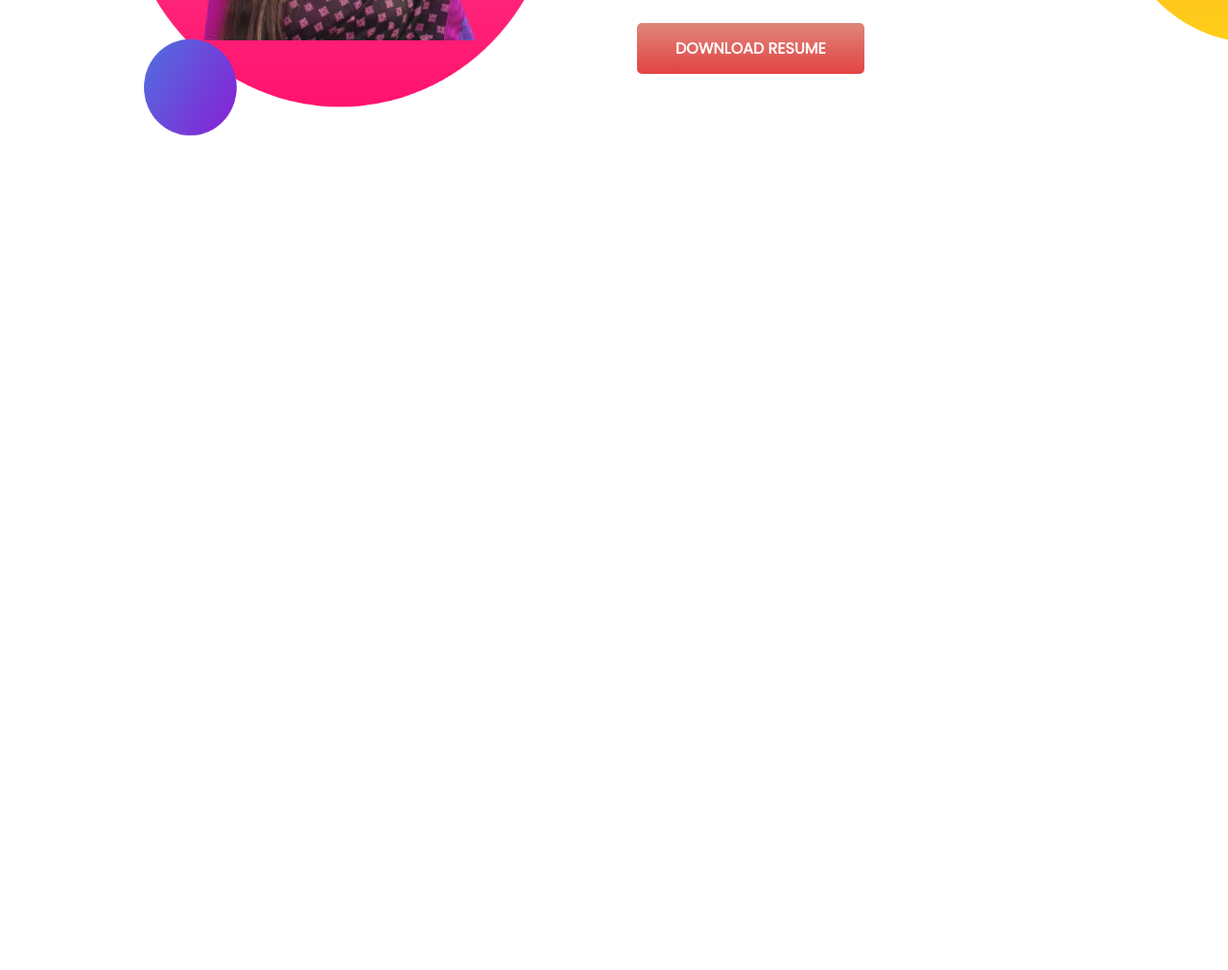
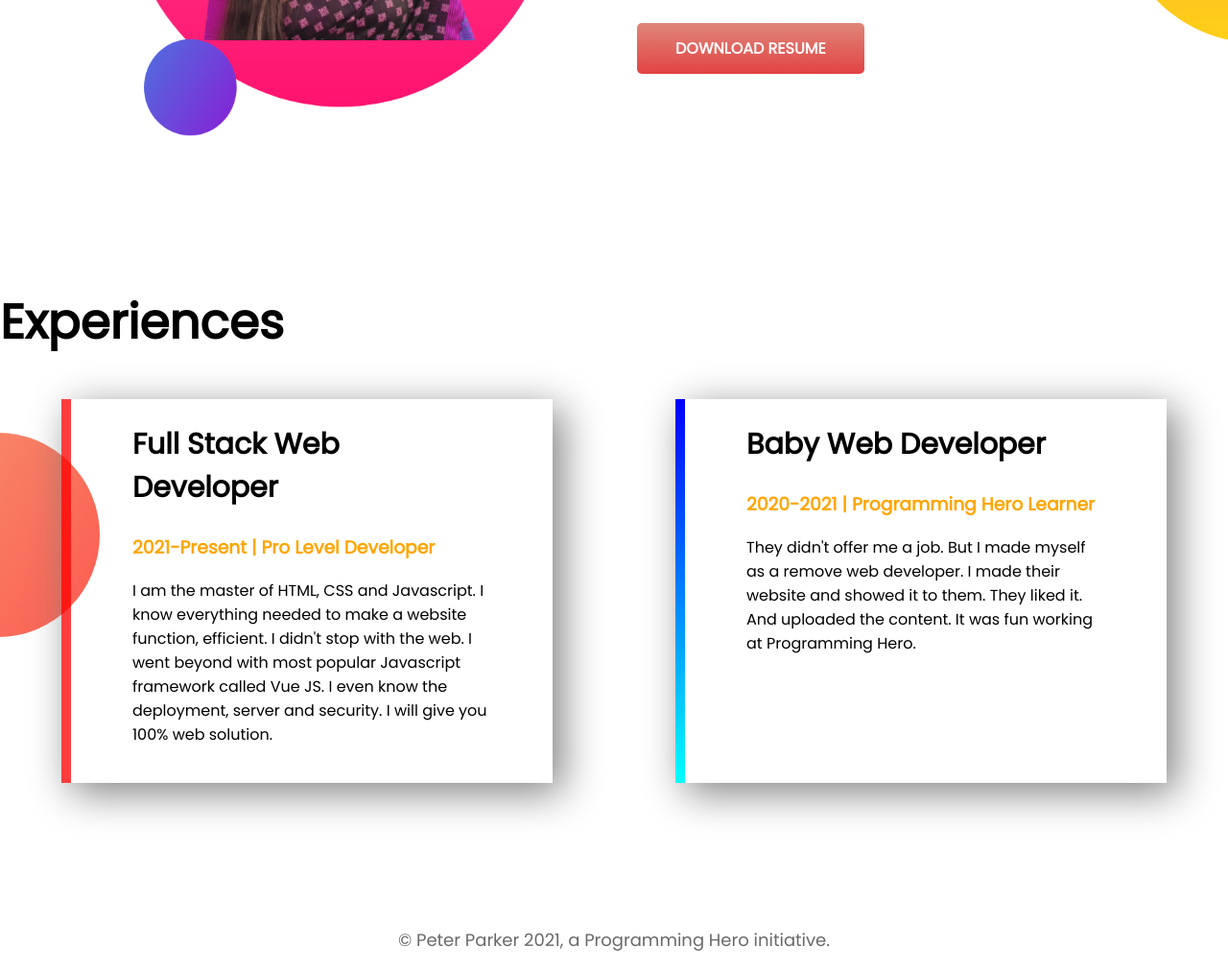
Before and after one commit to Nushrat-Uddin/developer-portfolio, a plain HTML site: page index.html in a window 1280 px wide. Shown: the part 1219-2230 px from the top of the page at 96% size. Before the commit the page ends 1518 px from the top, so only its background shows below. Drawn offline with Linux system fonts and the light colour scheme.

Commit message:
footer added

```diff
--- a/index.html
+++ b/index.html
@@ -11,7 +11,7 @@
     <link rel="stylesheet" href="style.css">
 </head>
 <body>
-    <section class="top-banner">
+    <section class="top-banner flexible-container">
     <div class="header">
     <h1>Welcome To</h1>
     <h1><span>Nushrat Uddin</span> World!!</h1>
@@ -23,7 +23,7 @@
     <img src="images/Nushrat1.png" alt="picture">
     </div>
     </section>
-    <section class="dream-big">
+    <section class="dream-big flexible-container">
         <div class="image">
             <img src="images/Nushrat2.png">
         </div>
@@ -33,7 +33,27 @@
             <p>I already learned the basic HTML and CSS. I can build any simple website. I can even teach my grandma how to make simple website. My goal is to build 3 websites and learn advanced topics.</p><br>
             <a class="link-button" target="_blank" href="">DOWNLOAD RESUME</a>
         </div>
+        </section>
+        <section class="experience-area">
+            <h1>Experiences</h1>
+            <div class="flexible-container">
+            <div class="header-two">
+                <h2>Full Stack Web Developer</h2>
+                <h3 class="orange">2021-Present | Pro Level Developer</h3>
+                <p>I am the master of HTML, CSS and Javascript. I know everything needed to make a website function, efficient. I didn't stop with the web. I went beyond with most popular Javascript framework called Vue JS. I even know the deployment, server and security. I will give you 100% web solution.</p>
+            </div>
+            <div class="header-three">
+                <h2>Baby Web Developer</h2>
+                <h3 class="orange">2020-2021 | Programming Hero Learner</h3>
+                <p>They didn't offer me a job. But I made myself as a remove web developer. I made their website and showed it to them. They liked it. And uploaded the content. It was fun working at Programming Hero.
 
-    </section>
+                </p>
+            </div>
+            </div>
+        </section>
+<footer id="foot">
+    <p>© Peter Parker 2021, a Programming Hero initiative.</p>
+</footer>
+
 </body>
 </html>
--- a/style.css
+++ b/style.css
@@ -5,10 +5,13 @@ body{
 h1{
     font-size: 50px;
 }
+h2{
+    font-size: 30px;
+}
 span{
     color: rgb(236, 119, 9);
 }
-section{
+.flexible-container{
     display: flex;
     margin-bottom: 150px;
 
@@ -20,6 +23,10 @@ section{
     padding-top: 5%;
     padding-bottom: 5%;
     margin: 10px 20px;
+}
+.header-two{
+    width: 50%;
+
 }
 .image img{
     height:500px;
@@ -46,3 +53,40 @@ section{
     background-position: right;
 
 }
+.experience-area{
+    background-image: url(images/exp-bg.png);
+    background-repeat: no-repeat;
+    background-position: left;
+    border-radius: 5px;
+
+}
+.orange{
+    color: orange;
+}
+.header-two{
+    width: 600px;
+    height: 400px;
+    margin-left: 5%;
+    margin-right: 5%;
+    padding-left: 5%;
+    padding-right: 5%;
+    box-shadow: 10px 10px 40px gray;
+    border-left: 10px solid rgba(255, 0, 0, 0.76);
+}
+.header-three{
+    width: 600px;
+    height: 400px;
+    margin-left: 5%;
+    margin-right: 5%;
+    padding-left: 5%;
+    padding-right: 5%;
+    box-shadow: 10px 10px 40px gray;
+    border-left: 10px solid;
+    border-image: linear-gradient(blue,cyan);
+    border-image-slice:1;
+}
+#foot{
+    text-align: center;
+    color:dimgray;
+    font-size: 18px;
+}
```
